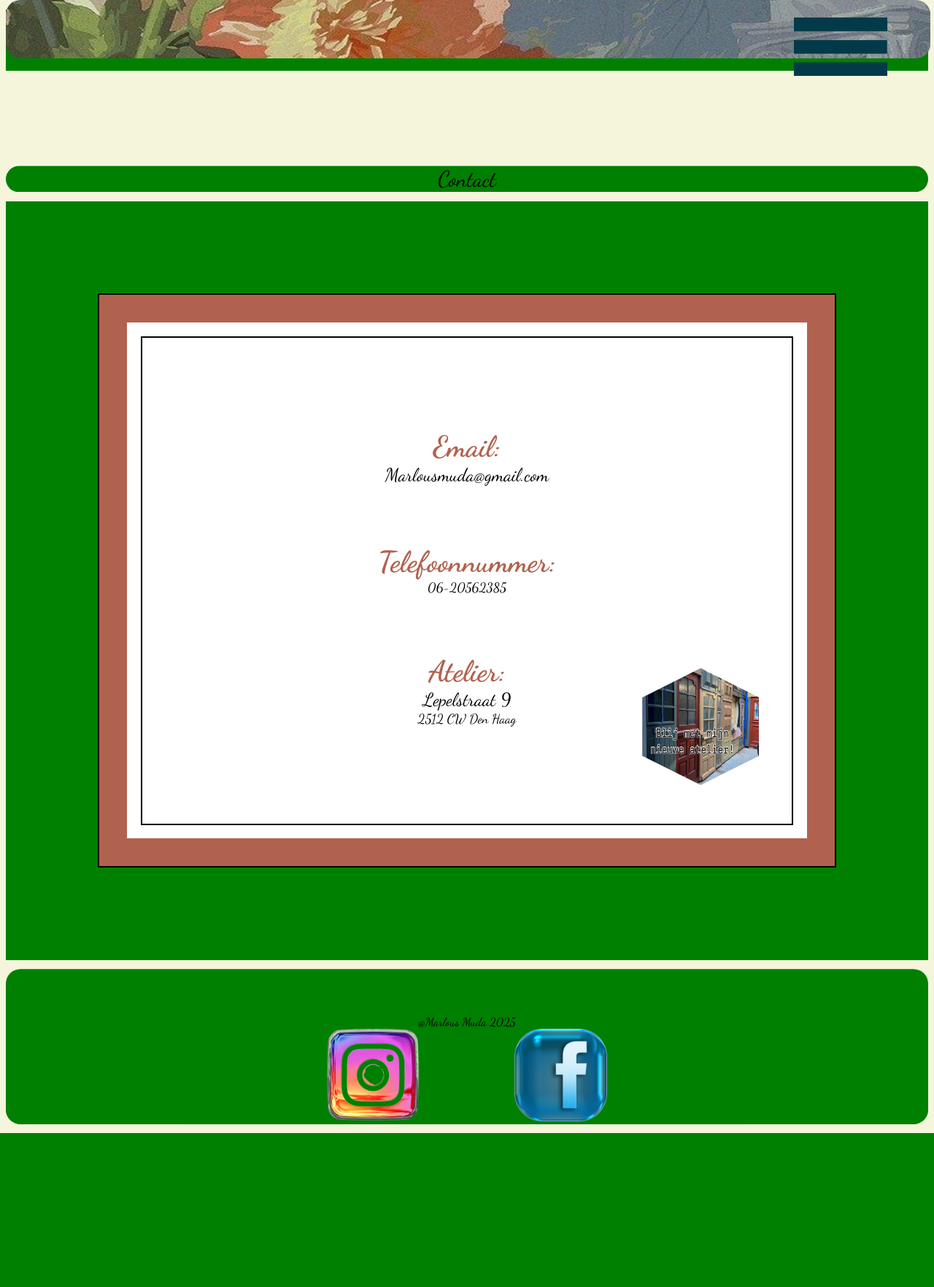
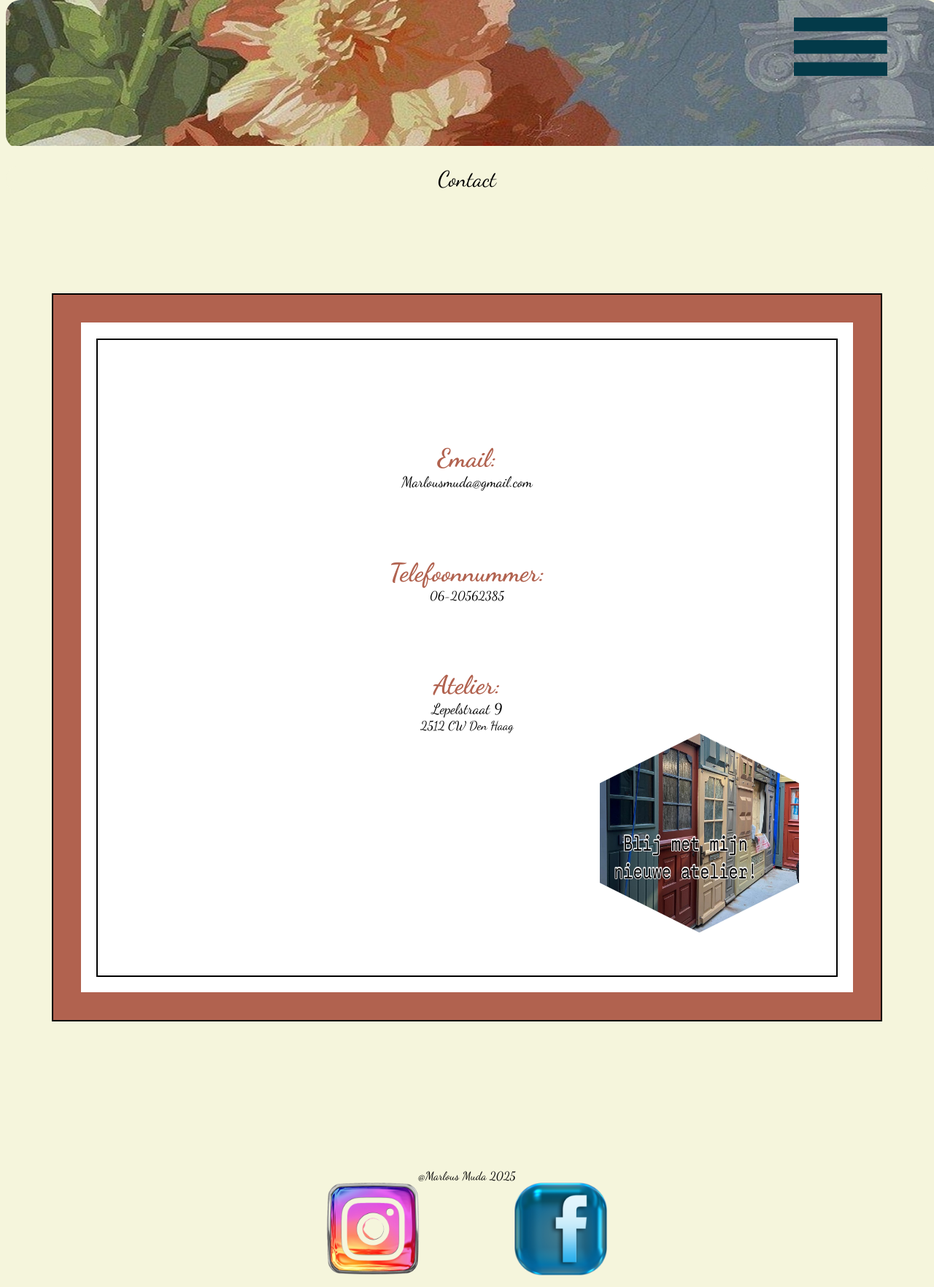
Before and after one commit to Purple6Yellow/muda, a Django app: page /contact.html/ in a window 1280 px wide. Shown: the whole page at 73% size. Before the commit the page ends 1553 px from the top, so only its background shows below. Run offline with Django 5.2, Linux system fonts and the light colour scheme.

Commit message:
10 september 2025

```diff
--- a/core/core/static/css/cssLaptop.css
+++ b/core/core/static/css/cssLaptop.css
@@ -34,10 +34,10 @@ iframe{width: 100%;height:400px;}
 /*--//ALGEMEEN -----------------------------------------------------------------------------------*/
 
 /*--BASIS-----------------------------------------------------------------------------------------*/
-.bannerblock{height:25%;width:99%;position:absolute; top:0;clip-path: inset(0% 0% round 20px);}/*position moet gecombinaard met z-index menulogo*/
+.bannerblock{height:25%;width:100%;position:absolute; top:0;clip-path: inset(0% 0% round 20px);}/*position moet gecombinaard met z-index menulogo*/
 .banner_txtblock{width:40%;
     position:relative; opacity: 50%; top:0px;transform:translate(140%,-200%);z-index:20;}
-.headerblock{margin:0% 0 0 0;}
+.headerblock{margin:1% 0 0 0;background-color:inherit;}
 /*--*/
 *{box-sizing: border-box;}
 /*menublock >> row >> menu-container >> menu >> */ /* menu-container >> ul >> li */
@@ -85,12 +85,11 @@ iframe{width: 100%;height:400px;}
 .afbeeld, .afbeeld_txt{width:90%; background-color:inherit;padding: 5% 0% 2% 15%;}
 .afbeeld img{height: 100vh; clip-path: inset(0 0 round 20px);}
 /*--//DETAIL-------laptop--------------------------------------------------------------------------*/
-
-/*----EXPO-------laptop-------------------------------------------------------------------------*/
+/*----EXPO--------------------------------------------------------------------------------*/
 .vorm_rechthoek{width:80%;margin-left:10%;background-color:inherit;align-items: center;}
 .kader{width:40%;margin:2% 0 1% 30%;}
 .kader img{width: 100%;}
-/*--//EXPO-------laptop-------------------------------------------------------------------------*/
+/*--//EXPO------------------------------------------------------------------------------*/
 
 /*--  --CV----------laptop----------------------------------------------------------------------------*/
 
--- a/core/core/static/css/cssMobiel.css
+++ b/core/core/static/css/cssMobiel.css
@@ -3,7 +3,7 @@
 /*--ALGEMEEN -----------------------------------------------------------------------------------*/
 /*--KLEUREN--*/
 .sectionblock0{background-color:inherit;}
-.bannerblock{background-color:burlywood;}
+.bannerblock{background-color:inherit;}
 .headerblock{background-color:inherit;}
 .sectionblock1{background-color:#81836E}
 .sectionblock2{background-color:#B1624F;}
@@ -43,7 +43,7 @@ li{font-size:30px;}
 /*--*/
 .verbergenMob{display:none;}
 .verbergenLap{display:inline-block;}
-.row{display:inline-block;width:100%;background-color:green;}
+.row{display:inline-block;width:100%;background-color:inherit;}
 [class*="col-"]{display: inline-block;text-align: center;}
 .col-2,.col-3,.col-4,.col-6,.col-10,.col-12,.col-30,.col-40{width:100%;}
 /*--*/
@@ -57,7 +57,7 @@ li{font-size:30px;}
 .headerblock,.sectionblock0, .sectionblock1, .sectionblock2, .sectionblock3,
 .sectionblock4,.sectionblock5, .sectionblock20, .footerblock{width:100%; height:100%;clip-path: inset(0% 0% round 20px);}
 .sectionblock0, .sectionblock1, .sectionblock2, .sectionblock3, .sectionblock4,.sectionblock5{margin-top:1%;}
-.bannerblock{height:10%;width:99%;position:absolute; top:0;clip-path: inset(0% 0% round 20px);}/*position moet gecombinaard met z-index menulogo*/
+.bannerblock{height:auto;width:100%;margin:0% 0 1% 0;position:absolute; top:0;clip-path: inset(0% 0% round 20px);}/*position moet gecombinaard met z-index menulogo*/
 .bannerblock img{width:100%;height:100%;}
 .banner_txtblock{width:40%;
     position:relative; opacity: 50%; top:0px;transform:translate(140%,-200%);z-index:20;}
@@ -91,15 +91,16 @@ a{ color:inherit; }
 .flyerhome_txt{background-color:inherit;align-items: center; justify-content: center;padding:10% 5% 5% 0%;}
 /*--//INDEX---------------------------------------------------------------------------------------------*/
 
-/*--KUNST & DECORATIE----------mobiel--------------------------------------------------------------*/
+/*--KUNST & DECORATIE----------mobiel-------    width:300px; height:300px; margin: 0% 0% 0% 0%;-----width: 290px; height:290px;--------------------------------------------------*/
 .grid{display:grid !important;
     grid-template-columns: repeat(1, 1fr) !important; gap: 1px;background-color:inherit;}
 .afbeeldingtitel{background-color:inherit;width:80%;margin:0 0 0 10%;padding:5% 5% 5% 5%;}
 .vorm-rand{background-color: #c5a643;
-    width:300px; height:300px; margin: 0% 0% 0% 0%;
-    display: flex; align-items: center; justify-content: center;
+    height:100%; aspect-ratio: 1/1;
+    display: flex; align-items: left; justify-content: center;
     clip-path:polygon(50% 0%, 100% 25%, 100% 75%, 50% 100%, 0% 75%, 0% 25%);}
-.vorm{width: 290px; height:290px;
+.vorm{
+    height:96%; aspect-ratio: 1/1; margin:2% 0 0 0;
     clip-path:polygon(50% 0%, 100% 25%, 100% 75%, 50% 100%, 0% 75%, 0% 25%);}
 .vorm img{width:100%;}
 .vorm-titel{margin-top: 8px; font-weight: bold; text-align: center;}
@@ -112,6 +113,11 @@ a{ color:inherit; }
 .afbeeld img{width:100%;clip-path: inset(0 0 round 20px);}
 /*--//DETAIL-------mobiel--------------------------------------------------------------------------*/
 
+/*----EXPO--------------------------------------------------------------------------------*/
+.vorm_rechthoek{width:100%;margin-left:0%;background-color:inherit;align-items: center;}
+.kader{width:60%;margin:2% 0 1% 20%;}
+.kader img{width: 100%;}
+/*--//EXPO------------------------------------------------------------------------------*/
 
 /*--   --CV----------mobiel----------------------------------------------------------------------------*/
 .subtitel{font-size:50px;}
@@ -146,15 +152,15 @@ a{ color:inherit; }
 
 
 /*--  --CONTACT----------MOBIEL----------------------------------------------------------------------------*/
-.blok1{background-color:#B1624F;height: 80%;width:80%;margin:10% 0 10% 10%;padding:3% 3% 3% 3%;;border: solid 2px black;}
+.blok1{background-color:#B1624F;height: 80%;width:90%;margin:10% 0 10% 5%;padding:3% 3% 3% 3%;;border: solid 2px black;}
 .blok2{background-color:white;padding:2% 2% 2% 2%;height: 100%;}
 .blok3{background-color:white;border: solid 2px black;height:100%;padding:5% 5% 5% 5%;}
 
-.ol_hoofd{color:#B1624F;font-size:40px;font-weight:900;background-color:inherit;margin-top:10%;}
-.contact{font-size: 25px;}
-.contact2, .nummer{font-size: 18px;}
+.ol_hoofd{color:#B1624F;font-size:35px;font-weight:900;background-color:inherit;margin-top:10%;}
+.contact{font-size: 20px;}
+.contact2, .nummer{font-size: 17px;}
 
-.contact3_container{width:20%;background-color:inherit;margin: -10% 0 0 80%;}
+.contact3_container{width:30%;background-color:inherit;margin: -0% 0 0 70%;}
 .contact3{width:100%; aspect-ratio:1/1;}
 .contact3 img{width:100%;aspect-ratio:1/1;clip-path:polygon(50% 0%, 100% 25%, 100% 75%, 50% 100%, 0% 75%, 0% 25%);}
 /*--//--CONTACT--------------------------------------------------------------------------------------------*/
--- a/core/core/static/js/eigenontwerp/contact.js
+++ b/core/core/static/js/eigenontwerp/contact.js
@@ -1,28 +1,11 @@
+const foto = document.getElementById("foto_contact");
+console.log("contact pagina")
 
-
-const afbeeldingen = ["img/atelier1.jpg", "img/atelier2.jpg", "img/ateliers3.jpg"];
-//const afbeeldingen = ["{% static 'img/atelier1.jpg' %}", "{% static 'img/atelier2.jpg' %}", "{% static 'img/atelier3.jpg' %}"];
-let index = 0 ;
-//alert ("start van interval")
-
-setInterval (() =>{
-    index = (index + 1 ) % afbeeldingen.length;
-    foto.src = afbeeldingen[index];}
-,4000); // elke 4 seconden wisselen
-
-if (foto.src.includes("img/atelier1.jpg")){
-    alert ("foto include")
-}else {
-    foto.src('img/atelier1.jpg')
-}
-
-//
-// // const foto = document.getElementById("foto_contact");
-// console.log("contact pagina")
-// foto.addEventListener('click', function(){
-//    if (foto.src.includes("atelier1.jpg")){
-//        foto.src = "img/atelier2.jpg";
-//    }else{
-//        foto.src = "img/atelier1.jpg";
-//   }
-//  })
+foto.addEventListener('click', function(){
+    if (foto.src.includes("atelier1.jpg")){
+        foto.src = "http://127.0.0.1:8000/img/atelier2.jpg";
+        //alert(foto.src)
+    }else{
+        foto.src = "http://127.0.0.1:8000/img/atelier1.jpg";
+       // alert(foto.src) }
+ }})
--- a/core/kunst/templates/index.html
+++ b/core/kunst/templates/index.html
@@ -7,7 +7,7 @@
 /*--ALGEMEEN TESTS--------------------------------------------------------------------*/
 .bannerblock{background-color:inherit;}
 .headertitel{background-color:inherit;}
-.headerblock{background-color:inherit;}
+
 .headertekst{background-color:inherit;}
 .tentoonstelling{background-color:inherit;}
 .flyerhome {background-color:inherit;}
```
Also changed, not shown: core/core/static/js/eigenontwerp/contact1.js (added, +32 -0 lines).
